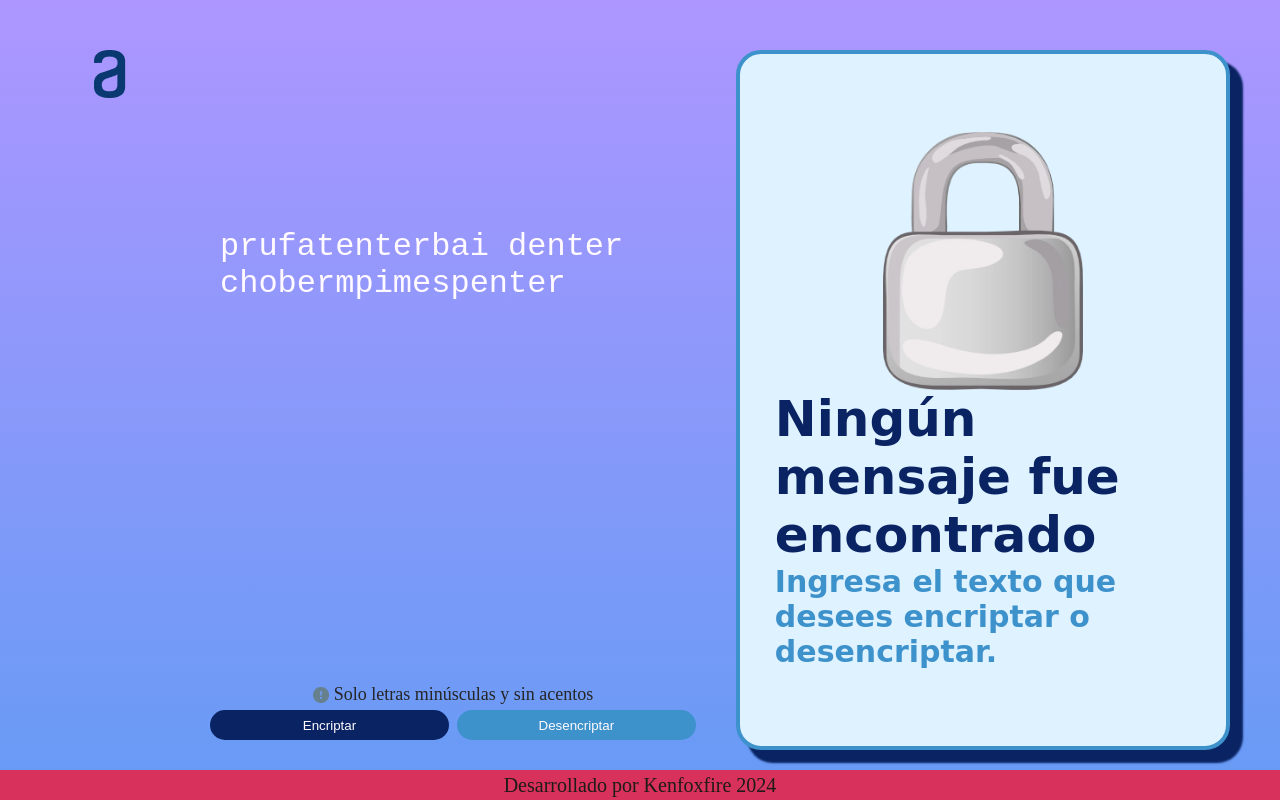
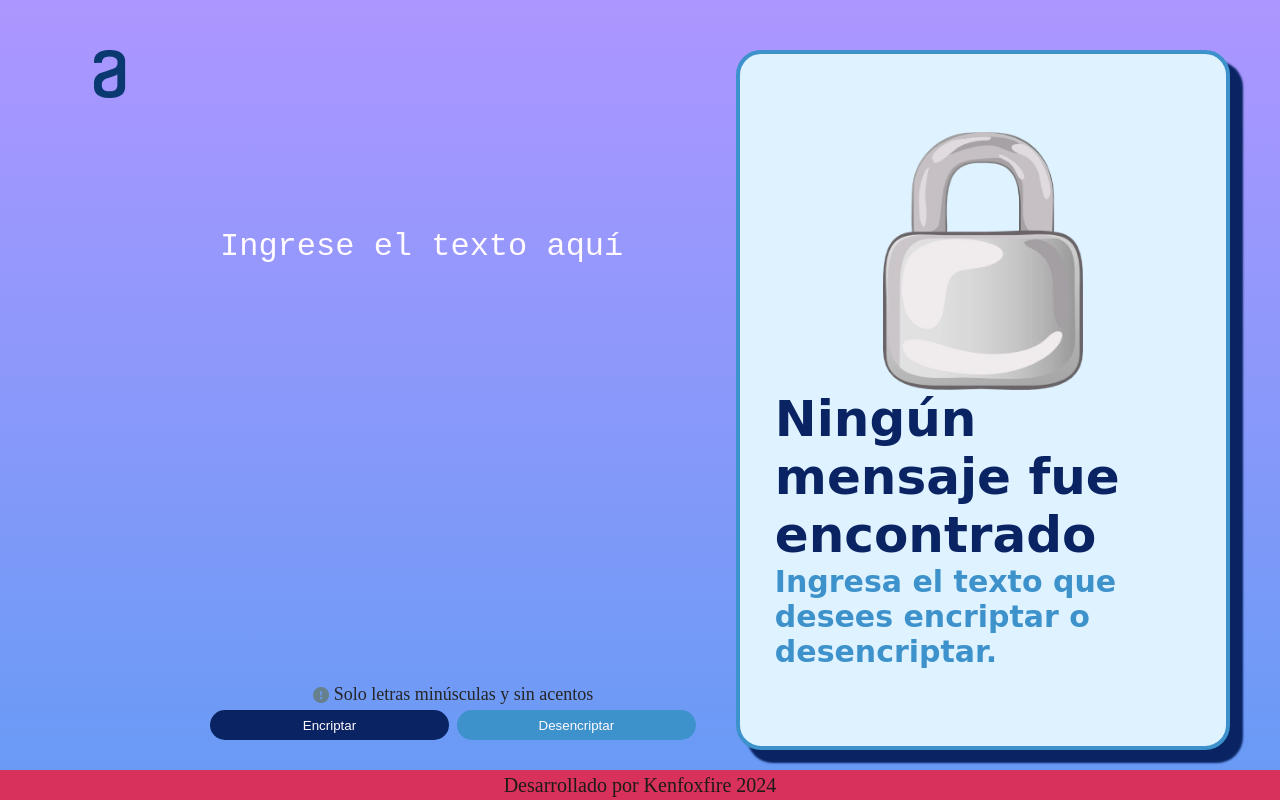
Before and after one commit to Kenfoxfire/encriptador-alura-01, a plain HTML site: page index.html in a window 1280 px wide. Drawn offline with Linux system fonts and the light colour scheme; a web font is replaced by a local one.

```diff
--- a/index.html
+++ b/index.html
@@ -15,7 +15,7 @@
             <section class="encryptor__view">
                 <textarea
                     class="encryptor__view__textarea"
-                    placeholder="Ingrese el texto aquí">prufatenterbai denter chobermpimespenter</textarea>
+                    placeholder="Ingrese el texto aquí"></textarea>
                 <div>
 
                 <div class="encryptor__view__suggestion">
```
Also changed, not shown: style.css (+0 -32 lines).
